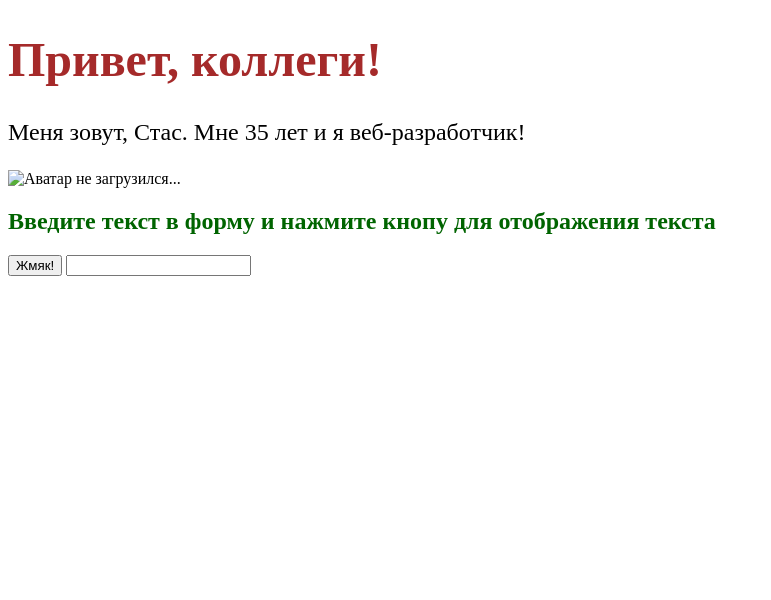
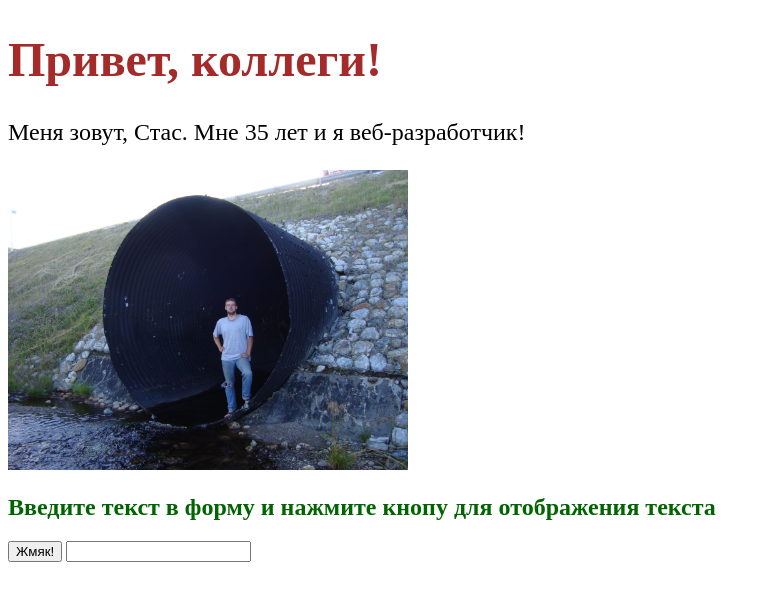
Before and after one commit to SadoninS/Hello-, a plain HTML site: page index.html in a window 1280 px wide. Shown: the whole page, without its empty margins (0-771 px from the left). Drawn offline with Linux system fonts and the light colour scheme; the site is published under a folder, as on GitHub Pages, so addresses that start at the root find nothing.

Commit message:
change title

```diff
--- a/index.html
+++ b/index.html
@@ -4,13 +4,13 @@
     <meta charset="UTF-8">
     <meta http-equiv="X-UA-Compatible" content="IE=edge">
     <meta name="viewport" content="width=device-width, initial-scale=1.0">
-    <title>Document</title>
+    <title>Передобучение</title>
     <link rel="stylesheet" href="index.css">
 </head>
 <body>
     <h1>Привет, коллеги!</h1>
     <p>Меня зовут, Стас. Мне 35 лет и я веб-разработчик!</p>
-    <img src="/img/logo.jpg" alt="Аватар не загрузился..." width="400px">
+    <img src="img/logo.jpg" alt="Аватар не загрузился..." width="400px">
     <h2>Введите текст в форму и нажмите кнопу для отображения текста</h2>
     <button>Жмяк!</button>
     <input type="text">
```
